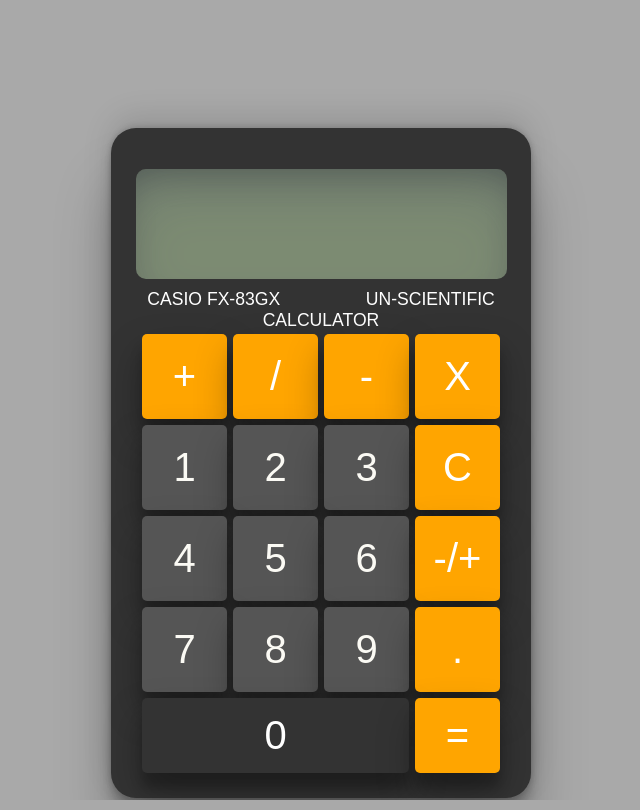
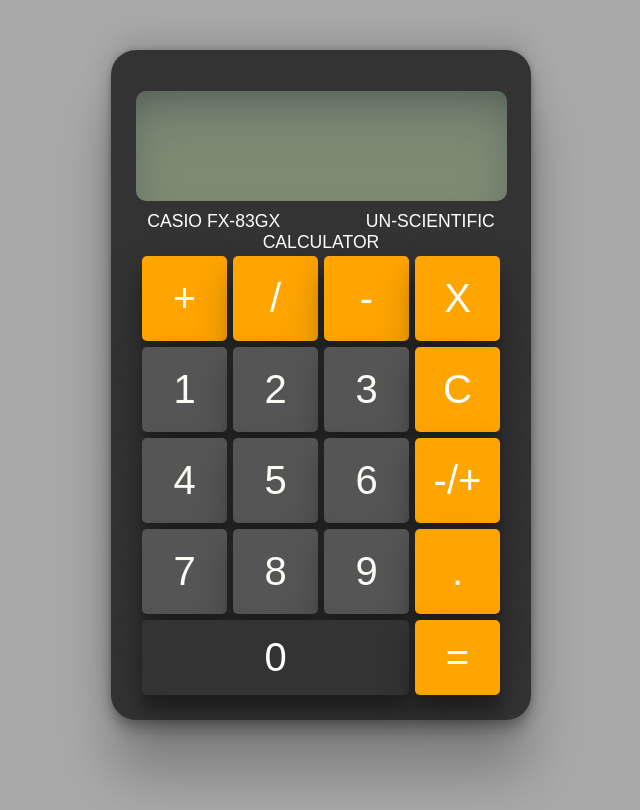
Before and after one commit to joeygil/calculator, a React (Create React App) app: page / in a window 1280 px wide. Shown: the whole page, without its empty margins (319-959 px from the left). Built offline with nearby package versions, Linux system fonts and the light colour scheme; a web font is replaced by a local one.

Commit message:
second commit

```diff
--- a/public/index.html
+++ b/public/index.html
@@ -27,7 +27,7 @@
     <style>
 @import url('https://fonts.googleapis.com/css2?family=Gemunu+Libre&display=swap');
 </style>
-    <title>React App</title>
+    <title>CALCULATOR</title>
   </head>
   <body>
     <noscript>You need to enable JavaScript to run this app.</noscript>
--- a/src/App.css
+++ b/src/App.css
@@ -18,7 +18,7 @@
 }
 
 .App {
-  margin-top: 10%;
+  margin: 50px;
   text-align: center;
   display: flex;
   justify-content: center;
@@ -30,6 +30,7 @@
 }
 
 .main-container {
+  margin-bottom: 40px;
   border-radius: 25px;
   background-color: #333333;
   display: flex;
```
Also changed, not shown: 1 other file (tests, documents, lock files or other folders).
